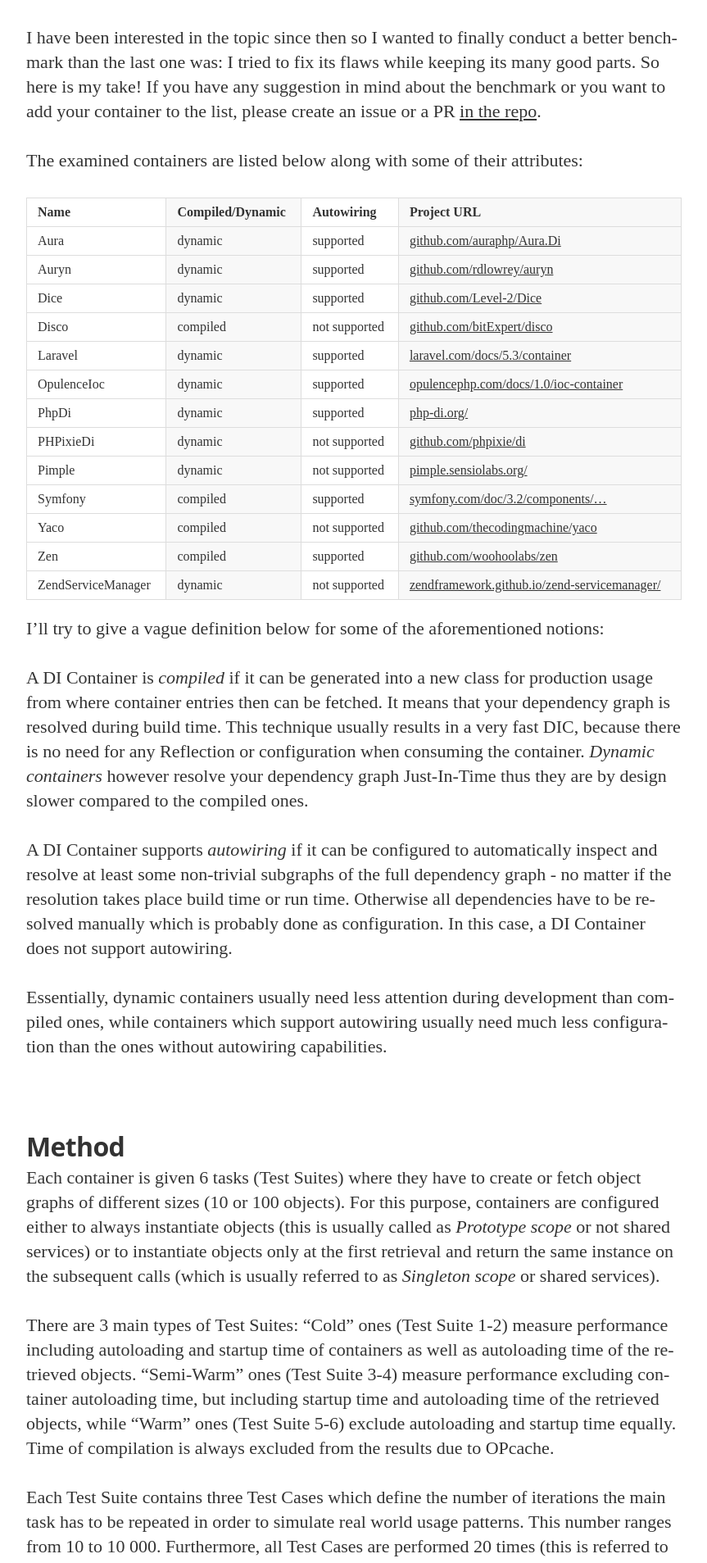
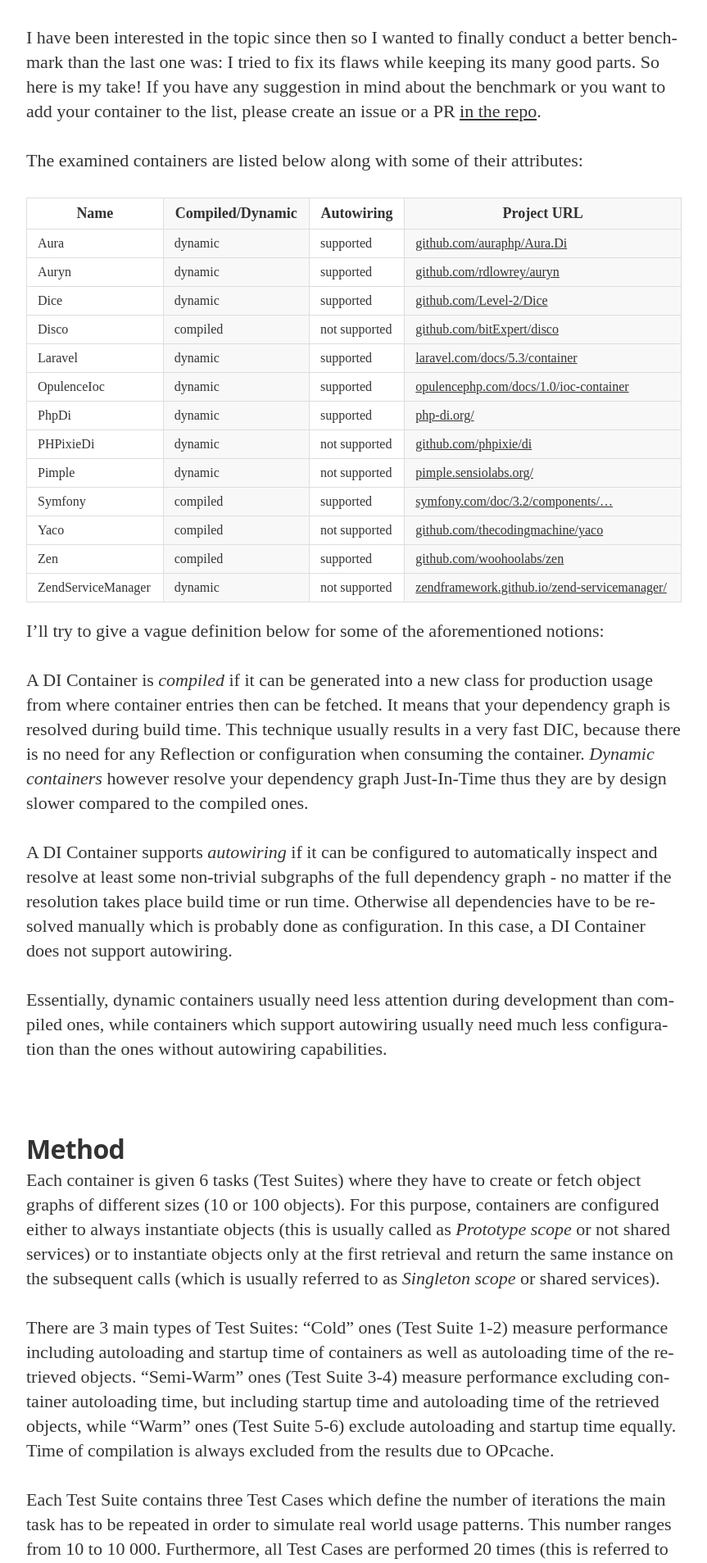
Before and after one commit to kocsismate/kocsismate.github.io, a Jekyll site: the page built from _posts/2017-01-20-benchmark-for-some-popular-di-containers.md, in a window 1280 px wide. Shown: the part 1029-2936 px from the top of the page at 82% size, without its empty margins (208-1071 px from the left). Built offline with Jekyll 4.4.1, drawn with Linux system fonts in a browser that asks for light colours; nearby versions of some CDN libraries; some web fonts are replaced; comment, search, counter and statistics services are not loaded.

Commit message:
Improved table headers

```diff
--- a/assets/css/main.sass
+++ b/assets/css/main.sass
@@ -460,10 +460,10 @@
         :nth-child(2n)
           background-color: #f8f8f8
         th
-          font-size: 16px
-          font-weight: bold
+          font-size: 18px
+          font-weight: 600
           border: 1px solid #ddd
-          text-align: left
+          text-align: center
           margin: 0
           padding: 8px 13px
         td
```
